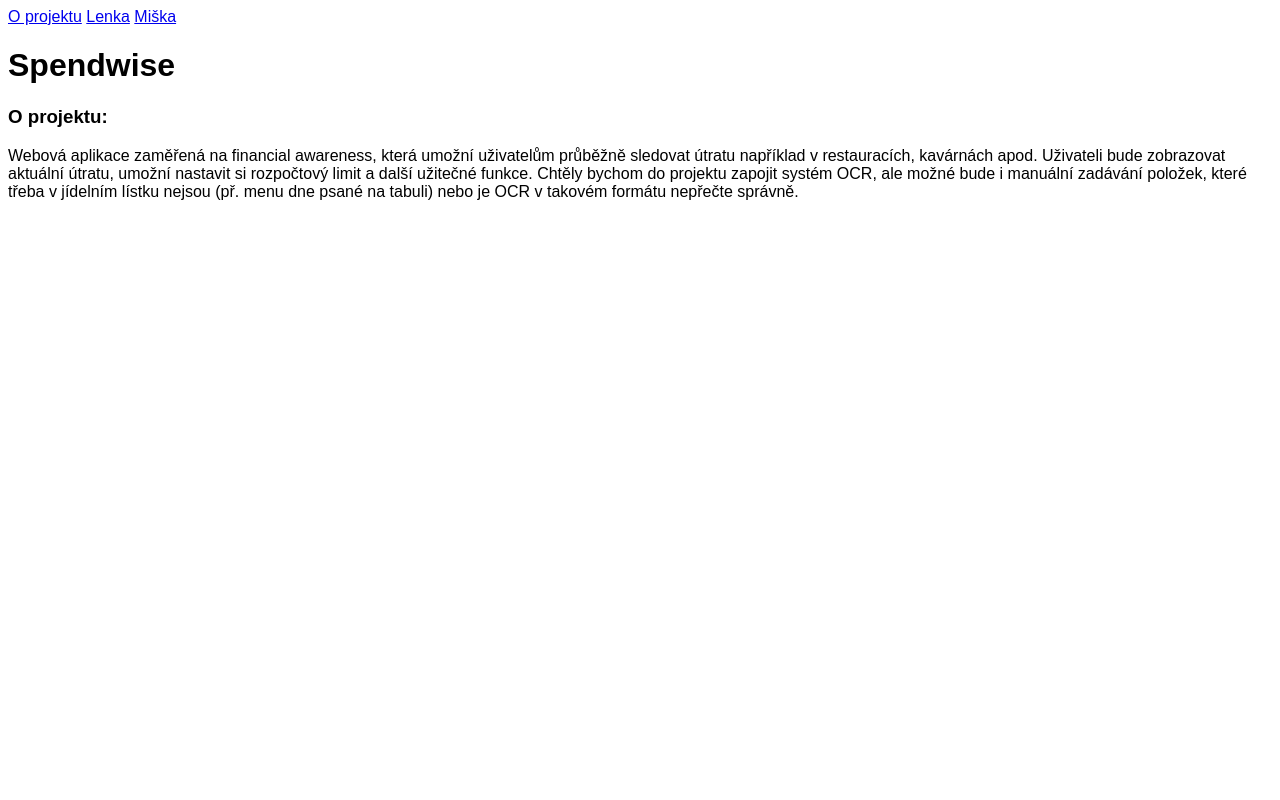
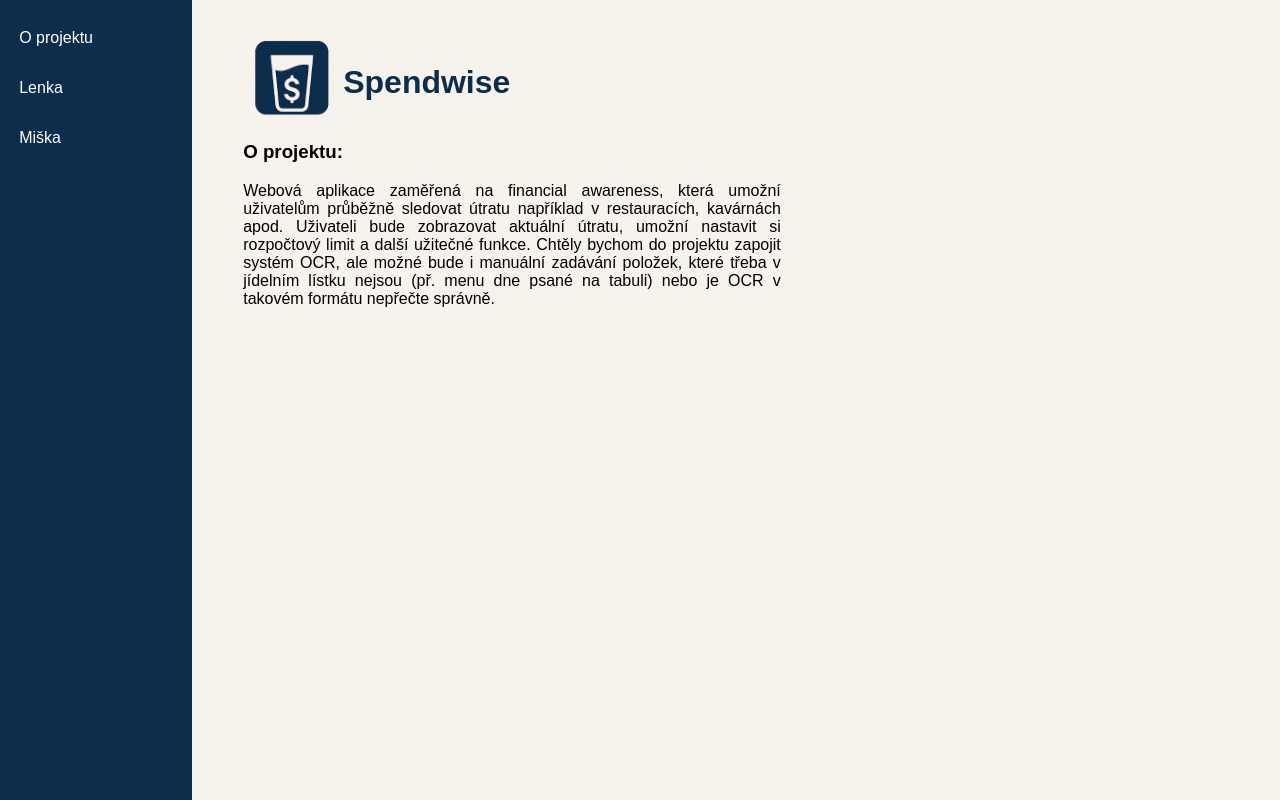
Before and after one commit to kotulovam/o-projektu, a plain HTML site: page index.html in a window 1280 px wide. Drawn offline with Linux system fonts and the light colour scheme.

Commit message:
stylování úvodní stránky

```diff
--- a/index.html
+++ b/index.html
@@ -16,11 +16,20 @@
       </nav>
     </header>
     <main>
-      <h1>Spendwise</h1>
+      <div class="logo">
+        <img class="kelímek" src="kelímek.png" alt="logo" />
+        <h1>Spendwise</h1>
+      </div>
       <div>
         <h3>O projektu:</h3>
         <p>
-          Webová aplikace zaměřená na financial awareness, která umožní uživatelům průběžně sledovat útratu například v restauracích, kavárnách apod. Uživateli bude zobrazovat aktuální útratu, umožní nastavit si rozpočtový limit a další užitečné funkce. Chtěly bychom do projektu zapojit systém OCR, ale možné bude i manuální zadávání položek, které třeba v jídelním lístku nejsou (př. menu dne psané na tabuli) nebo je OCR v takovém formátu nepřečte správně.
+          Webová aplikace zaměřená na financial awareness, která umožní
+          uživatelům průběžně sledovat útratu například v restauracích,
+          kavárnách apod. Uživateli bude zobrazovat aktuální útratu, umožní
+          nastavit si rozpočtový limit a další užitečné funkce. Chtěly bychom do
+          projektu zapojit systém OCR, ale možné bude i manuální zadávání
+          položek, které třeba v jídelním lístku nejsou (př. menu dne psané na
+          tabuli) nebo je OCR v takovém formátu nepřečte správně.
         </p>
       </div>
     </main>
--- a/style.css
+++ b/style.css
@@ -1,5 +1,7 @@
 /* Používáme intuitivní výpočet rozměrů prvků. */
-*, *:before, *:after {
+*,
+*:before,
+*:after {
   box-sizing: border-box;
 }
 
@@ -12,3 +14,55 @@ html {
   margin-right: auto;
   margin-left: auto;
 }
+
+body {
+  display: flex;
+  margin: 0;
+  background-color: #F6F3ED;
+
+}
+
+header {
+  width: 15%;
+  background-color: #0D2D4C;
+
+  height: 100vh;
+
+}
+
+nav {
+  display: flex;
+  flex-direction: column;
+  padding: 10%;
+  gap: 2rem;
+  margin-top: 5%;
+}
+
+a {
+  text-decoration: none;
+  color: white
+}
+
+main {
+  width: 50%;
+  padding: 0 4%;
+
+
+}
+
+p {
+  text-align: justify;
+}
+
+.kelímek {
+  max-width: 100px;
+  height: auto;
+}
+
+.logo {
+  margin-top: 5%;
+  display: flex;
+  align-items: flex-end;
+  color: #0D2D4C;
+  ;
+}
```
Also changed, not shown: kelímek.png (added).
